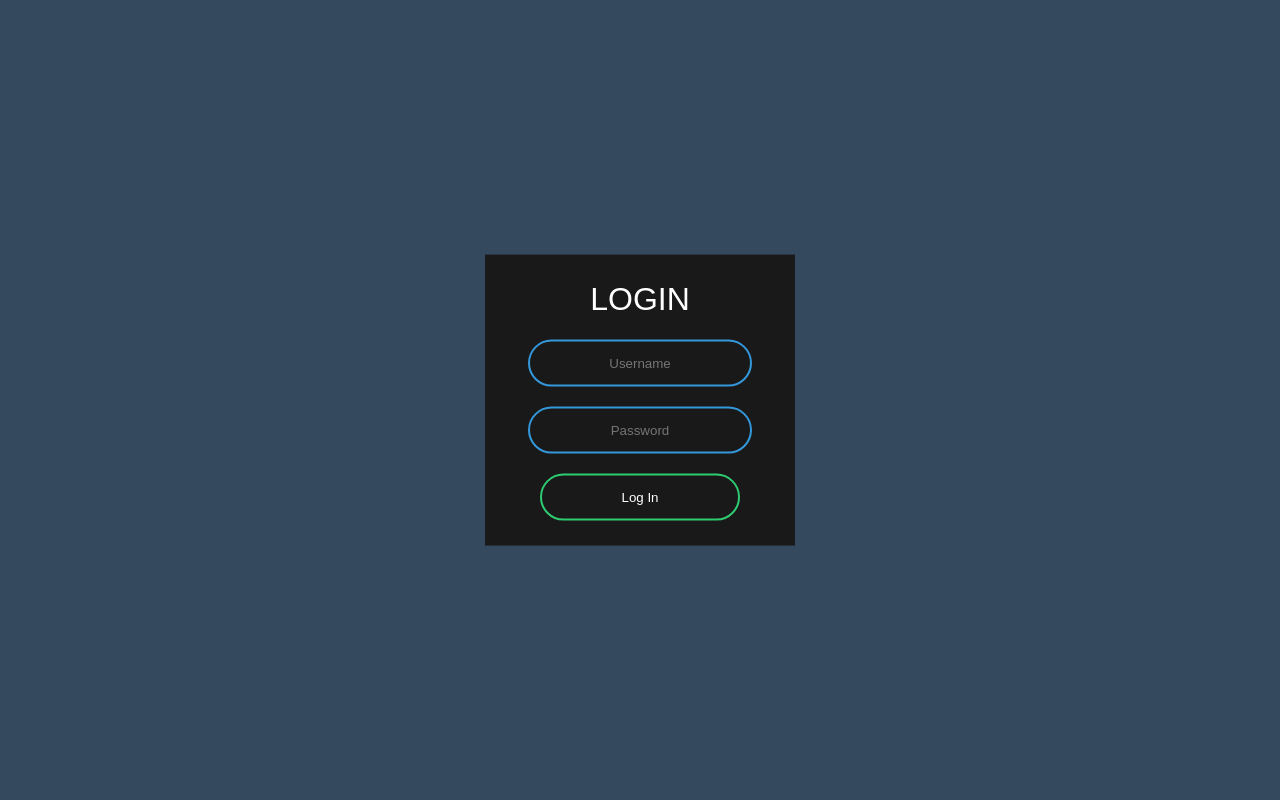
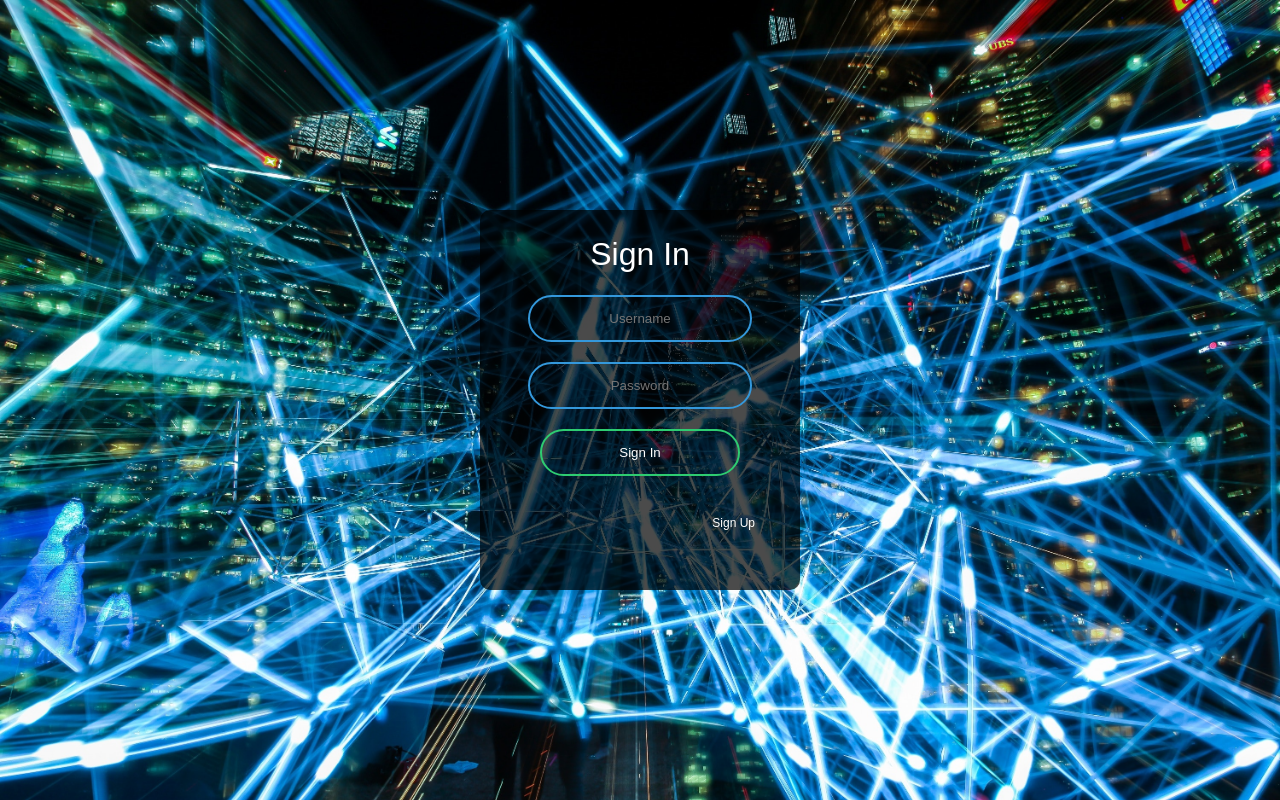
Before and after one commit to MaxLian11/Simple-Web, a PHP site: page /login.php in a window 1280 px wide. Run offline with PHP 8.4, Linux system fonts and the light colour scheme.

Commit message:
Merge branch 'Sam's-Branch' into master

```diff
--- a/login.php
+++ b/login.php
@@ -35,15 +35,20 @@ if(isset($_POST['username'])){
 <!DOCTYPE html>
 <html>
 <head>
-	<title> Login Page</title>
+  <title> Login Page</title>
 	<link rel="stylesheet" href="./style.css">
 </head>
 <body>
 	<form class="box" method="POST" action="#">
-		<h1>Login</h1>
+		<h1>Sign In</h1>
 		<input type="text" name="username" placeholder="Username"/>
 		<input type="password" name="password" placeholder="Password"/>
-		<input class="form-input" type="submit" type="submit" value="Log In" class="btn-login"/>
+    <input class="form-input" type="submit" type="submit" value="Sign In" class="btn-login"/>
+    <div class = "register">
+       <?php
+           echo   "<a class='register' href='register.php'>Sign Up</a>";
+       ?>
+    </div>
 	</form>
 </body>
 </html>
--- a/style.css
+++ b/style.css
@@ -2,42 +2,40 @@ body{
 	margin: 0;
 	padding: 0;
 	font-family: sans-serif;
-    background: #34495e;
+    /*background: #34495e;*/
+    background: url(pic5.jpg);
+    background-size: cover;
+    background-position: fixed;
 }
 
-div#buttons button {
-    font-size: 30px;
-    width: 200px;
-    height: 200px;
-    border-radius: 50%;
-    background: rgb(154, 176, 236);
-    border: 0;
-    cursor: pointer;
-    box-shadow: 4px 4px 4px #2a3679;
-    margin: 10px;
+.register{
+    color: white;
+    text-align: right;
+    padding: 20px;
+    text-decoration: none;
+    font-size: 12px;
 }
 
-div#buttons {
-    margin: 20px;
-    display: flex;
-    justify-content: center;
-    align-items: center;
-}
-
-
 .box {
-    width: 300px;
-    padding: 40px;
+    /*width: 300px;*/
+    width: 320px;
+    height:380px;
+    /*padding: 40px;*/
+    padding: 70px 30px;
     position: absolute;
     top: 50%;
     left: 50%;
     transform: translate(-50%, -50%);
-    background:  #191919;
+    box-sizing: border-box;
+    /*background:  #191919;*/
+    background-color: #000000b3;
+    color:#fff;
     text-align: center;
+    border-radius: 10px;
 }
 .box h1{
     color: white;
-    text-transform: uppercase;
+    /*text-transform: uppercase;*/
     font-weight: 500;
 }
 
```
Also changed, not shown: home.html (deleted, +0 -24 lines), register.php (+7 -1 lines), pic5.jpg (added).
